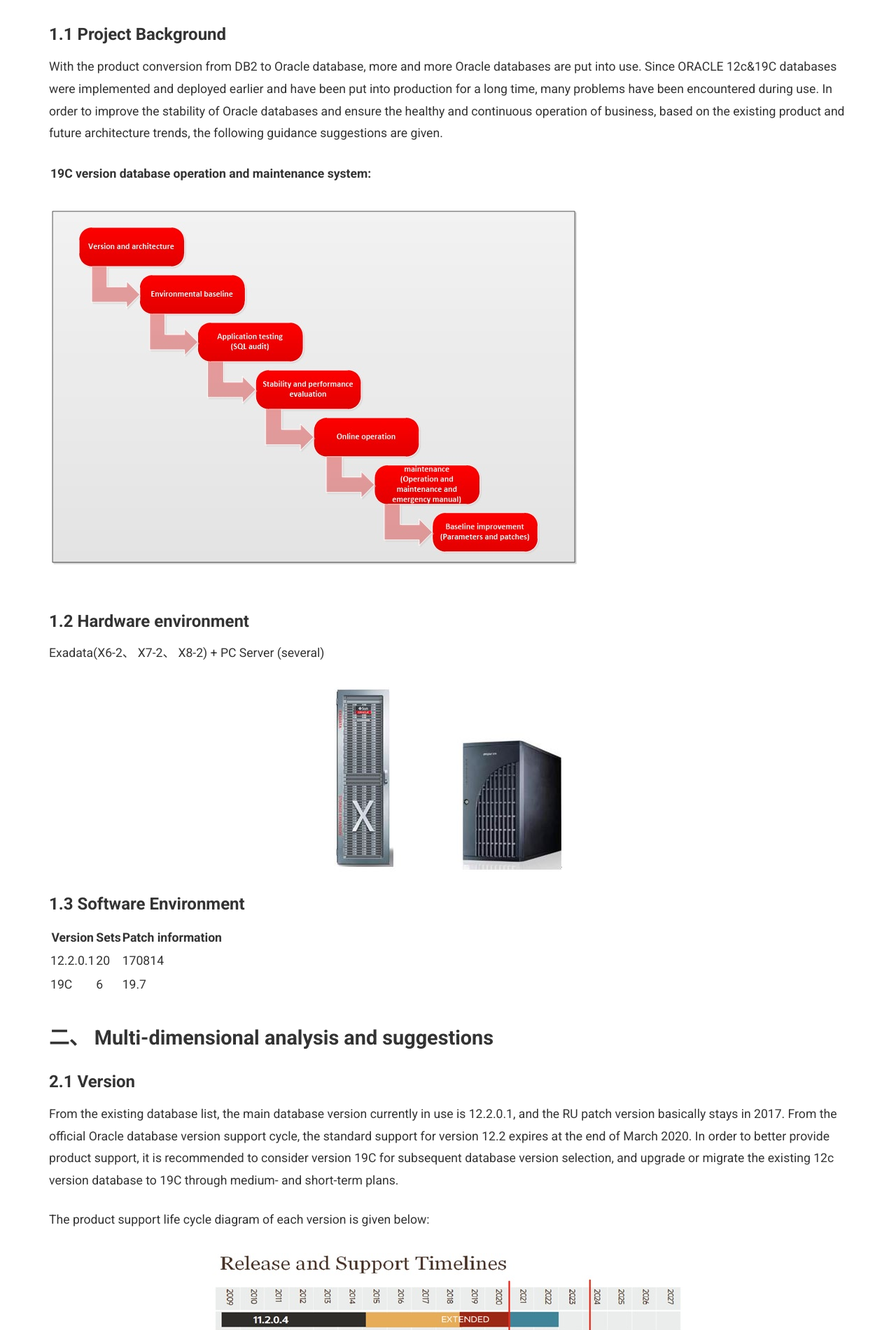
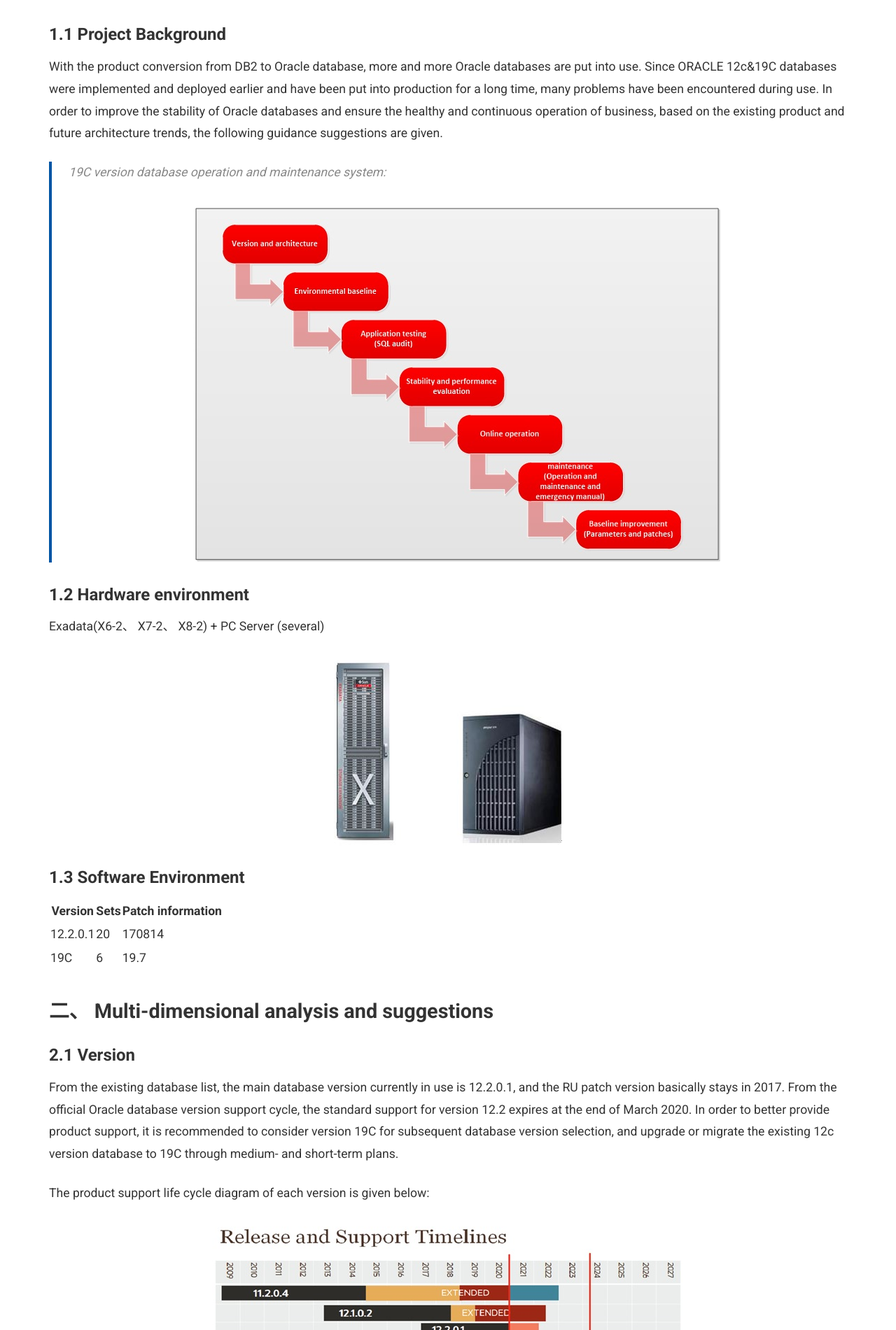
Before and after one commit to goodwaysIT/en, a Jekyll site: the page built from _posts/2025-05-27-ORACLE-19C-Database-Architecture-and-Operation-and-Maintenance-Guide.md, in a window 1280 px wide. Shown: the part 402-2303 px from the top of the page at 70% size. Built offline with Jekyll 4.4.1, drawn with Linux system fonts in a browser that asks for light colours.

```diff
--- a/_posts/2025-05-27-ORACLE-19C-Database-Architecture-and-Operation-and-Maintenance-Guide.md
+++ b/_posts/2025-05-27-ORACLE-19C-Database-Architecture-and-Operation-and-Maintenance-Guide.md
@@ -13,9 +13,8 @@ author: Leo.Wang
 ### 1.1	Project Background
 With the product conversion from DB2 to Oracle database, more and more Oracle databases are put into use. Since ORACLE 12c&19C databases were implemented and deployed earlier and have been put into production for a long time, many problems have been encountered during use. In order to improve the stability of Oracle databases and ensure the healthy and continuous operation of business, based on the existing product and future architecture trends, the following guidance suggestions are given.
 
-| 19C version database operation and maintenance system:  |
-|:-----------|
-|![db_architecture](https://goodwaysit.github.io/en/assets/images/database/db_architecture.png#pic_left)|
+> 19C version database operation and maintenance system:
+> ![db_architecture](https://goodwaysit.github.io/en/assets/images/database/db_architecture.png#pic_left)
 
 ### 1.2	Hardware environment
 Exadata(X6-2、 X7-2、 X8-2) + PC Server (several)
```
